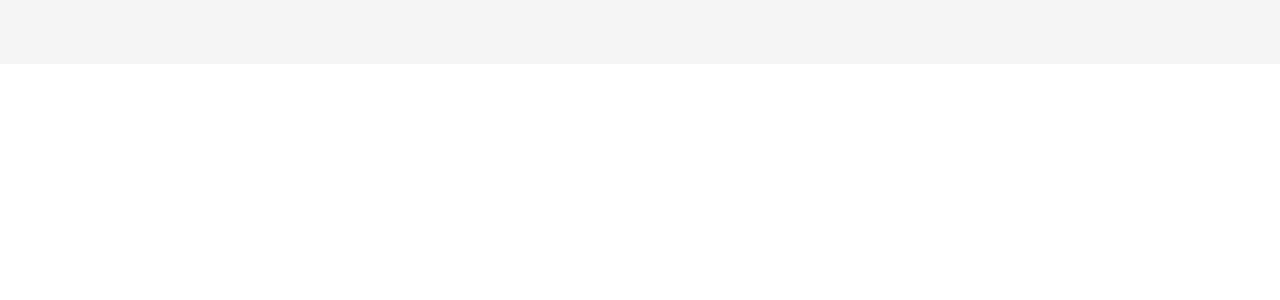
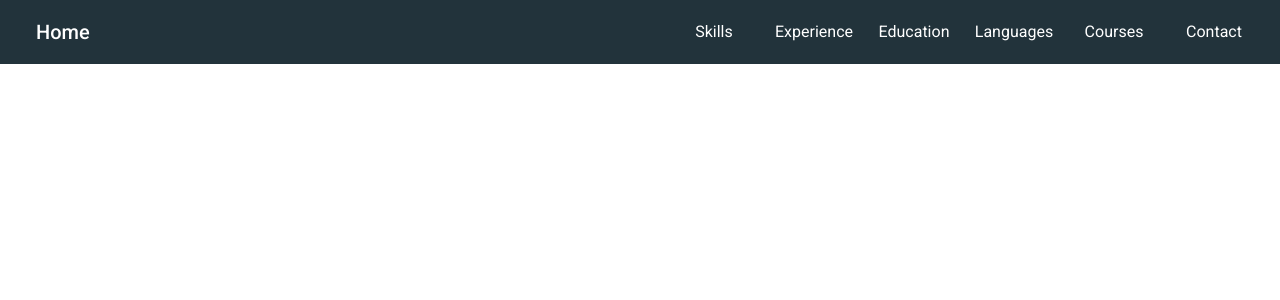
Before and after one commit to kevintroko/kevin-angular, an Angular app: page / in a window 1280 px wide. Shown: the top 300 px of the page. Built offline with nearby package versions, Linux system fonts and the light colour scheme.

Commit message:
Add styles to toolbar

```diff
--- /dev/null
+++ b/src/_variables.scss
@@ -0,0 +1 @@
+$primary: #22333B;
--- a/src/app/app.component.html
+++ b/src/app/app.component.html
@@ -1,2 +1,2 @@
-<mat-toolbar></mat-toolbar>
+<app-toolbar></app-toolbar>
 <router-outlet></router-outlet>
--- a/src/app/app.module.ts
+++ b/src/app/app.module.ts
@@ -5,10 +5,12 @@ import { BrowserModule } from '@angular/platform-browser';
 import { AppRoutingModule } from './app-routing.module';
 import { AppComponent } from './app.component';
 import { BrowserAnimationsModule } from '@angular/platform-browser/animations';
+import { ToolbarComponent } from './components/toolbar/toolbar.component';
 
 @NgModule({
   declarations: [
-    AppComponent
+    AppComponent,
+    ToolbarComponent
   ],
   imports: [
     BrowserModule,
--- /dev/null
+++ b/src/app/components/toolbar/toolbar.component.html
@@ -0,0 +1,6 @@
+<mat-toolbar class="main-toolbar">
+  <span *ngFor="let tab of tabs"
+        class="tab">
+    {{tab.name}}
+  </span>
+</mat-toolbar>
--- /dev/null
+++ b/src/app/components/toolbar/toolbar.component.scss
@@ -0,0 +1,31 @@
+@import 'src/variables';
+
+.main-toolbar {
+  justify-content: flex-end;
+  background-color: $primary;
+  color: white;
+
+  .tab {
+    width: 50px;
+    display: inline-block;
+    cursor: pointer;
+
+    &:first-child {
+      flex: 1;
+      margin-left: 1em;
+    }
+
+    &:not(:first-child) {
+      width: 100px;
+      display: inline-block;
+      text-align: center;
+      font-weight: normal;
+      font-size: 16px;
+      padding: 16px 0;
+    }
+
+    &:hover {
+      opacity: 0.8;
+    }
+  }
+}
--- /dev/null
+++ b/src/app/components/toolbar/toolbar.component.ts
@@ -0,0 +1,18 @@
+import { Component } from '@angular/core';
+
+@Component({
+  selector: 'app-toolbar',
+  templateUrl: './toolbar.component.html',
+  styleUrls: ['./toolbar.component.scss']
+})
+export class ToolbarComponent {
+  tabs = [
+    { name: 'Home' },
+    { name: 'Skills' },
+    { name: 'Experience' },
+    { name: 'Education' },
+    { name: 'Languages' },
+    { name: 'Courses' },
+    { name: 'Contact' }
+  ];
+}
```
Also changed, not shown: src/styles.scss (+8 -2 lines), 1 other file (tests, documents, lock files or other folders).
